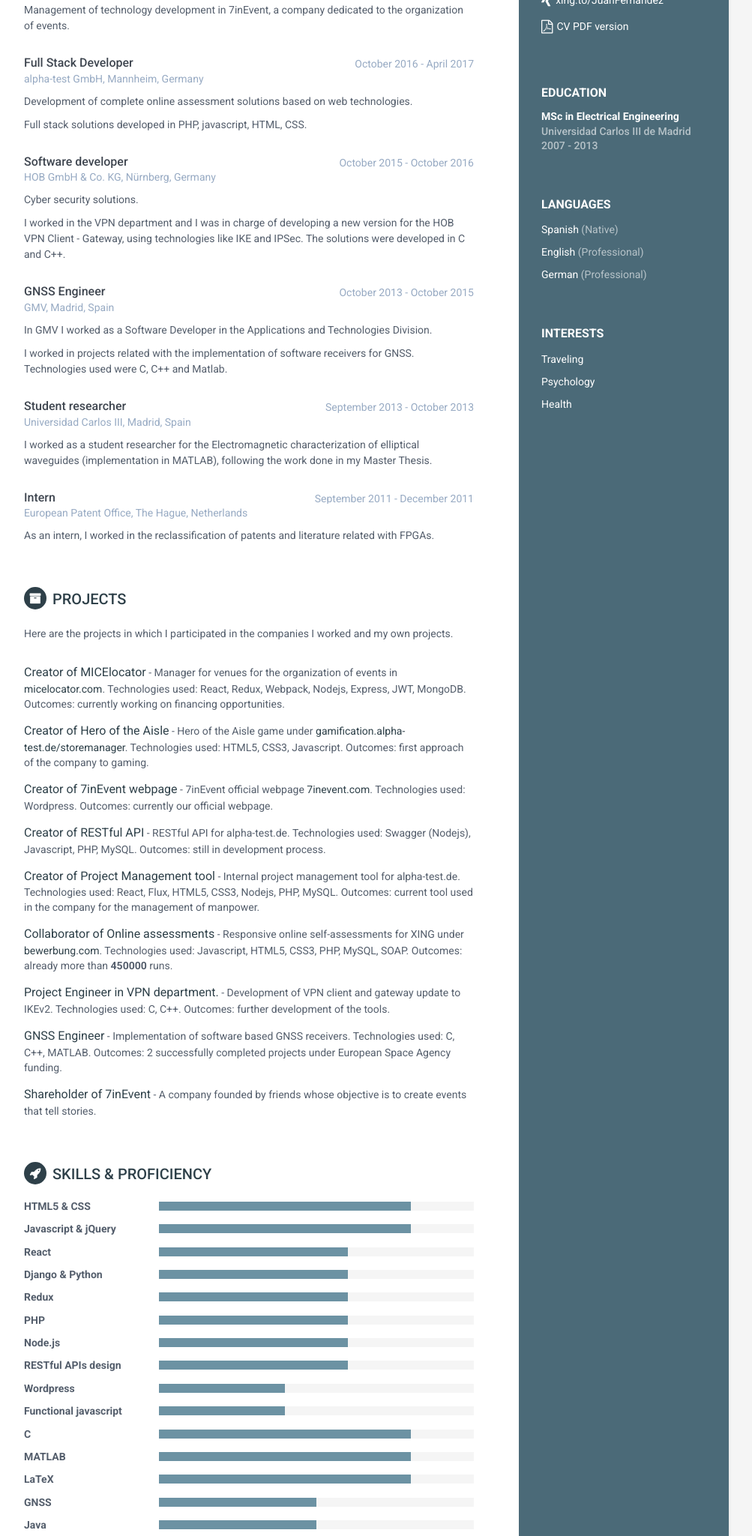
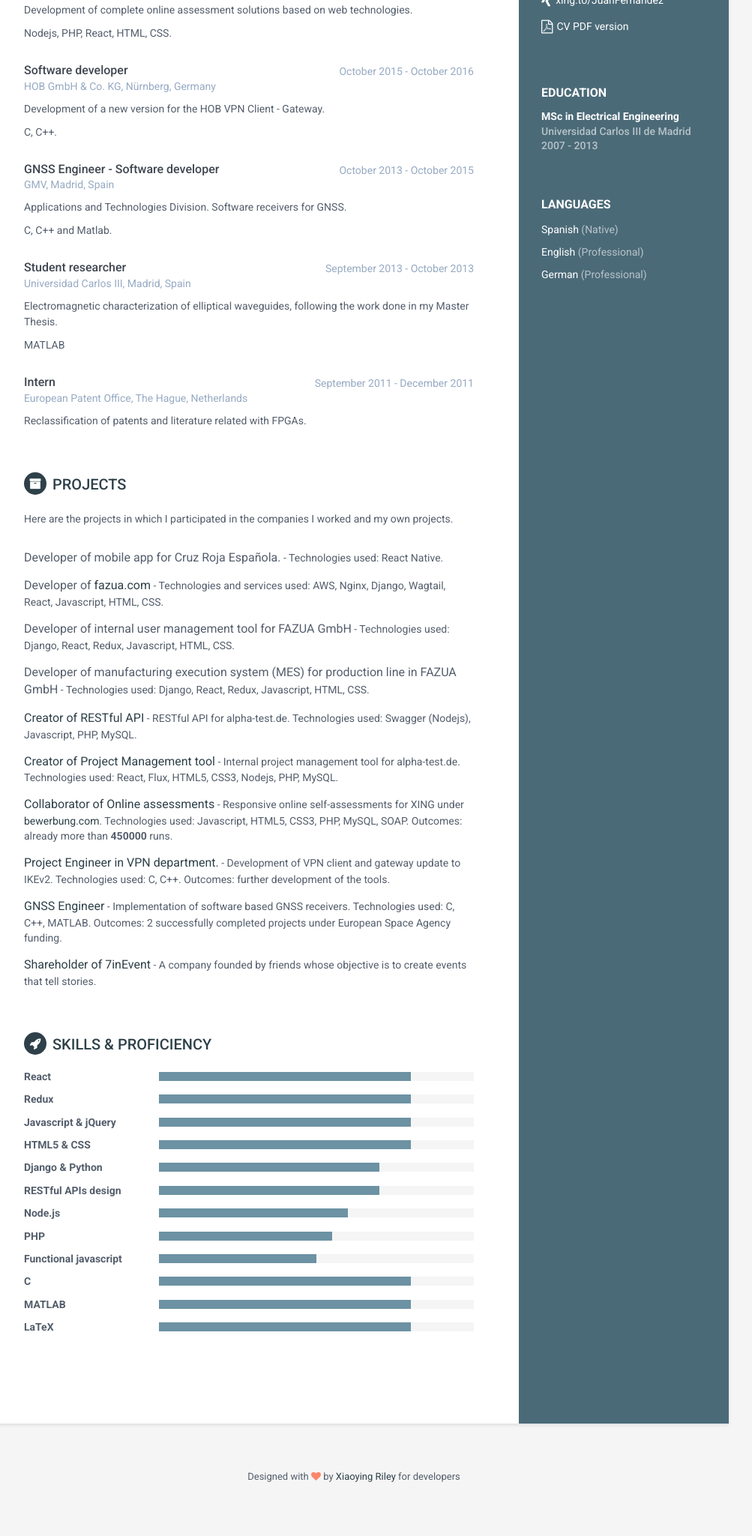
Before and after one commit to juan-fernandez/myCV, a plain HTML site: page index.html in a window 1280 px wide. Shown: the part 491-2540 px from the top of the page at 75% size, without its empty margins (168-1171 px from the left). Drawn offline with Linux system fonts and the light colour scheme.

Commit message:
Update index.html

```diff
--- a/index.html
+++ b/index.html
@@ -63,16 +63,7 @@
                     <li>English <span class="lang-desc">(Professional)</span></li>
                     <li>German <span class="lang-desc">(Professional)</span></li>
                 </ul>
-            </div><!--//interests-->
-
-            <div class="interests-container container-block">
-                <h2 class="container-block-title">Interests</h2>
-                <ul class="list-unstyled interests-list">
-                    <li>Traveling</li>
-                    <li>Psychology</li>
-                    <li>Health</li>
-                </ul>
-            </div><!--//interests-->
+            </div>
 
         </div><!--//sidebar-wrapper-->
 
@@ -82,8 +73,7 @@
                 <h2 class="section-title"><i class="fa fa-user"></i>Career Profile</h2>
                 <div class="summary">
                     <p>
-                        Hi! My name is Juan, I'm a Spanish web developer. I've been a software developer since 2013 but I landed on the web development world in 2016 and I love it!
-                        Although I'm pretty new I'm here to stay. I'm currently working as a Full Stack Developer in Munich, Germany.
+                        Hi! My name is Juan, I'm a Spanish web developer. I love my job and I try to bring passion to every work I do. I'm currently working as a Full Stack developer in FAZUA GmbH in Munich, Germany.
                      </p>
                 </div><!--//summary-->
             </section><!--//section-->
@@ -100,25 +90,10 @@
                     </div><!--//meta-->
                     <div class="details">
                         <p>
-                           Administration of the webpage.
+                           Full administration, maintenance and development of the Web platform.
                         </p>
                         <p>
-                           Development in Django and Javascript.
-                        </p>
-                    </div><!--//details-->
-                </div><!--//item-->
-
-                <div class="item">
-                    <div class="meta">
-                        <div class="upper-row">
-                            <h3 class="job-title">Manager of technology development in 7inEvent</h3>
-                            <div class="time">January 2017 - Present</div>
-                        </div><!--//upper-row-->
-                        <div class="company">Events &amp; Friends S.L.</div>
-                    </div><!--//meta-->
-                    <div class="details">
-                        <p>
-                           Management of technology development in 7inEvent, a company dedicated to the organization of events.
+                           Django, Wagtail, React, HTML, CSS, AWS.
                         </p>
                     </div><!--//details-->
                 </div><!--//item-->
@@ -136,7 +111,7 @@
                             Development of complete online assessment solutions based on web technologies.
                         </p>
                         <p>
-                           Full stack solutions developed in PHP, javascript, HTML, CSS.
+                            Nodejs, PHP, React, HTML, CSS.
                         </p>
                     </div><!--//details-->
                 </div><!--//item-->
@@ -151,10 +126,10 @@
                     </div><!--//meta-->
                     <div class="details">
                         <p>
-                           Cyber security solutions.
+                            Development of a new version for the HOB VPN Client - Gateway.
                         </p>
                         <p>
-                           I worked in the VPN department and I was in charge of developing a new version for the HOB VPN Client - Gateway, using technologies like IKE and IPSec. The solutions were developed in C and C++.
+                            C, C++.
                         </p>
                     </div><!--//details-->
                 </div><!--//item-->
@@ -162,17 +137,17 @@
                 <div class="item">
                     <div class="meta">
                         <div class="upper-row">
-                            <h3 class="job-title">GNSS Engineer</h3>
+                            <h3 class="job-title">GNSS Engineer - Software developer</h3>
                             <div class="time">October 2013 - October 2015</div>
                         </div><!--//upper-row-->
                         <div class="company">GMV, Madrid, Spain</div>
                     </div><!--//meta-->
                     <div class="details">
                         <p>
-                           In GMV I worked as a Software Developer in the Applications and Technologies Division.
+                           Applications and Technologies Division. Software receivers for GNSS.
                         </p>
                         <p>
-                           I worked in projects related with the implementation of software receivers for GNSS. Technologies used were C, C++ and Matlab.
+                           C, C++ and Matlab.
                         </p>
                     </div><!--//details-->
                 </div><!--//item-->
@@ -187,7 +162,10 @@
                     </div><!--//meta-->
                     <div class="details">
                         <p>
-                           I worked as a student researcher for the Electromagnetic characterization of elliptical waveguides (implementation in MATLAB), following the work done in my Master Thesis.
+                           Electromagnetic characterization of elliptical waveguides, following the work done in my Master Thesis.
+                        </p>
+                        <p>
+                            MATLAB
                         </p>
                     </div><!--//details-->
                 </div><!--//item-->
@@ -202,7 +180,7 @@
                     </div><!--//meta-->
                     <div class="details">
                         <p>
-                           As an intern, I worked in the reclassification of patents and literature related with FPGAs.
+                           Reclassification of patents and literature related with FPGAs.
                         </p>
                     </div><!--//details-->
                 </div><!--//item-->
@@ -217,24 +195,28 @@
                     </p>
                 </div><!--//intro-->
                 <div class="item">
-                    <span class="project-title"><a href="http://micelocator.com" target="_blank">Creator of MICElocator</a></span> -
-                    <span class="project-tagline">Manager for venues for the organization of events in <a href="http://micelocator.com">micelocator.com</a>. Technologies used: React, Redux, Webpack, Nodejs, Express, JWT, MongoDB. Outcomes: currently working on financing opportunities.</span>
+                    <span class="project-title">Developer of mobile app for Cruz Roja Española.</span> -
+                    <span class="project-tagline">Technologies used: React Native. </span>
                 </div><!--//item-->
                 <div class="item">
-                    <span class="project-title"><a href="http://gamification.alpha-test.de/storemanager/" target="_blank">Creator of Hero of the Aisle</a></span> -
-                    <span class="project-tagline">Hero of the Aisle game under <a href="http://gamification.alpha-test.de/storemanager/">gamification.alpha-test.de/storemanager</a>. Technologies used: HTML5, CSS3, Javascript. Outcomes: first approach of the company to gaming.</span>
+                    <span class="project-title">Developer of <a href="https://fazua.com">fazua.com</a></span> -
+                    <span class="project-tagline">Technologies and services used: AWS, Nginx, Django, Wagtail, React, Javascript, HTML, CSS. </span>
                 </div><!--//item-->
                 <div class="item">
-                    <span class="project-title"><a href="http://7inevent.com/" target="_blank">Creator of 7inEvent webpage</a></span> -
-                    <span class="project-tagline">7inEvent official webpage <a href="http://7inevent.com/">7inevent.com</a>. Technologies used: Wordpress. Outcomes: currently our official webpage. </span>
+                    <span class="project-title">Developer of internal user management tool for FAZUA GmbH</span> -
+                    <span class="project-tagline">Technologies used: Django, React, Redux, Javascript, HTML, CSS. </span>
+                </div><!--//item-->
+                <div class="item">
+                    <span class="project-title">Developer of manufacturing execution system (MES) for production line in FAZUA GmbH</span> -
+                    <span class="project-tagline">Technologies used: Django, React, Redux, Javascript, HTML, CSS. </span>
                 </div><!--//item-->
                 <div class="item">
                     <span class="project-title"><a href="" target="_blank">Creator of RESTful API</a></span> -
-                    <span class="project-tagline">RESTful API for alpha-test.de. Technologies used: Swagger (Nodejs), Javascript, PHP, MySQL. Outcomes: still in development process.</span>
+                    <span class="project-tagline">RESTful API for alpha-test.de. Technologies used: Swagger (Nodejs), Javascript, PHP, MySQL.</span>
                 </div><!--//item-->
                 <div class="item">
                     <span class="project-title"><a href="" target="_blank">Creator of Project Management tool</a></span> -
-                    <span class="project-tagline">Internal project management tool for alpha-test.de. Technologies used: React, Flux, HTML5, CSS3, Nodejs, PHP, MySQL. Outcomes: current tool used in the company for the management of manpower.</span>
+                    <span class="project-tagline">Internal project management tool for alpha-test.de. Technologies used: React, Flux, HTML5, CSS3, Nodejs, PHP, MySQL. </span>
                 </div><!--//item-->
                 <div class="item">
                     <span class="project-title"><a href="https://bewerbung.com/selbsttests" target="_blank">Collaborator of Online assessments</a></span> -
@@ -261,7 +243,27 @@
                 <h2 class="section-title"><i class="fa fa-rocket"></i>Skills &amp; Proficiency</h2>
                 <div class="skillset">
 
-
+                    <div class="item">
+                        <h3 class="level-title">React</h3>
+                        <div class="level-bar">
+                            <div class="level-bar-inner" data-level="80%">
+                            </div>
+                        </div><!--//level-bar-->
+                    </div><!--//item-->
+                    <div class="item">
+                        <h3 class="level-title">Redux</h3>
+                        <div class="level-bar">
+                            <div class="level-bar-inner" data-level="80%">
+                            </div>
+                        </div><!--//level-bar-->
+                    </div><!--//item-->
+                    <div class="item">
+                        <h3 class="level-title">Javascript &amp; jQuery</h3>
+                        <div class="level-bar">
+                            <div class="level-bar-inner" data-level="80%">
+                            </div>
+                        </div><!--//level-bar-->
+                    </div><!--//item-->
                    <div class="item">
                       <h3 class="level-title">HTML5 &amp; CSS</h3>
                       <div class="level-bar">
@@ -269,48 +271,20 @@
                            </div>
                       </div><!--//level-bar-->
                    </div><!--//item-->
-
-
                     <div class="item">
-                        <h3 class="level-title">Javascript &amp; jQuery</h3>
+                      <h3 class="level-title">Django &amp; Python</h3>
                       <div class="level-bar">
-                            <div class="level-bar-inner" data-level="80%">
+                           <div class="level-bar-inner" data-level="70%">
                            </div>
                       </div><!--//level-bar-->
                    </div><!--//item-->
-
                     <div class="item">
-                        <h3 class="level-title">React</h3>
+                        <h3 class="level-title">RESTful APIs design</h3>
                         <div class="level-bar">
-                            <div class="level-bar-inner" data-level="60%">
+                            <div class="level-bar-inner" data-level="70%">
                             </div>
                         </div><!--//level-bar-->
                     </div><!--//item-->
-
-                    <div class="item">
-                      <h3 class="level-title">Django &amp; Python</h3>
-                      <div class="level-bar">
-                           <div class="level-bar-inner" data-level="60%">
-                           </div>
-                      </div><!--//level-bar-->
-                   </div><!--//item-->
-
-                    <div class="item">
-                        <h3 class="level-title">Redux</h3>
-                        <div class="level-bar">
-                            <div class="level-bar-inner" data-level="60%">
-                            </div>
-                        </div><!--//level-bar-->
-                    </div><!--//item-->
-
-                    <div class="item">
-                        <h3 class="level-title">PHP</h3>
-                        <div class="level-bar">
-                            <div class="level-bar-inner" data-level="60%">
-                            </div>
-                        </div><!--//level-bar-->
-                    </div><!--//item-->
-
                     <div class="item">
                         <h3 class="level-title">Node.js</h3>
                         <div class="level-bar">
@@ -318,27 +292,19 @@
                             </div>
                         </div><!--//level-bar-->
                     </div><!--//item-->
-
                     <div class="item">
-                        <h3 class="level-title">RESTful APIs design</h3>
+                        <h3 class="level-title">PHP</h3>
                         <div class="level-bar">
-                            <div class="level-bar-inner" data-level="60%">
+                            <div class="level-bar-inner" data-level="55%">
                             </div>
                         </div><!--//level-bar-->
                     </div><!--//item-->
 
-                    <div class="item">
-                        <h3 class="level-title">Wordpress</h3>
-                        <div class="level-bar">
-                            <div class="level-bar-inner" data-level="40%">
-                            </div>
-                        </div><!--//level-bar-->
-                    </div><!--//item-->
 
                     <div class="item">
                         <h3 class="level-title">Functional javascript</h3>
                         <div class="level-bar">
-                            <div class="level-bar-inner" data-level="40%">
+                            <div class="level-bar-inner" data-level="50%">
                             </div>
                         </div><!--//level-bar-->
                     </div><!--//item-->
@@ -367,23 +333,6 @@
                         </div><!--//level-bar-->
                     </div><!--//item-->
 
-                    <div class="item">
-                        <h3 class="level-title">GNSS</h3>
-                        <div class="level-bar">
-                            <div class="level-bar-inner" data-level="50%">
-                            </div>
-                        </div><!--//level-bar-->
-                    </div><!--//item-->
-
-                       <div class="item">
-                           <h3 class="level-title">Java</h3>
-                           <div class="level-bar">
-                               <div class="level-bar-inner" data-level="50%">
-                               </div>
-                           </div><!--//level-bar-->
-                       </div><!--//item-->
-
-
 
                 </div>
             </section><!--//skills-section-->
```
Lines whose indentation alone changed are shown as unchanged.
